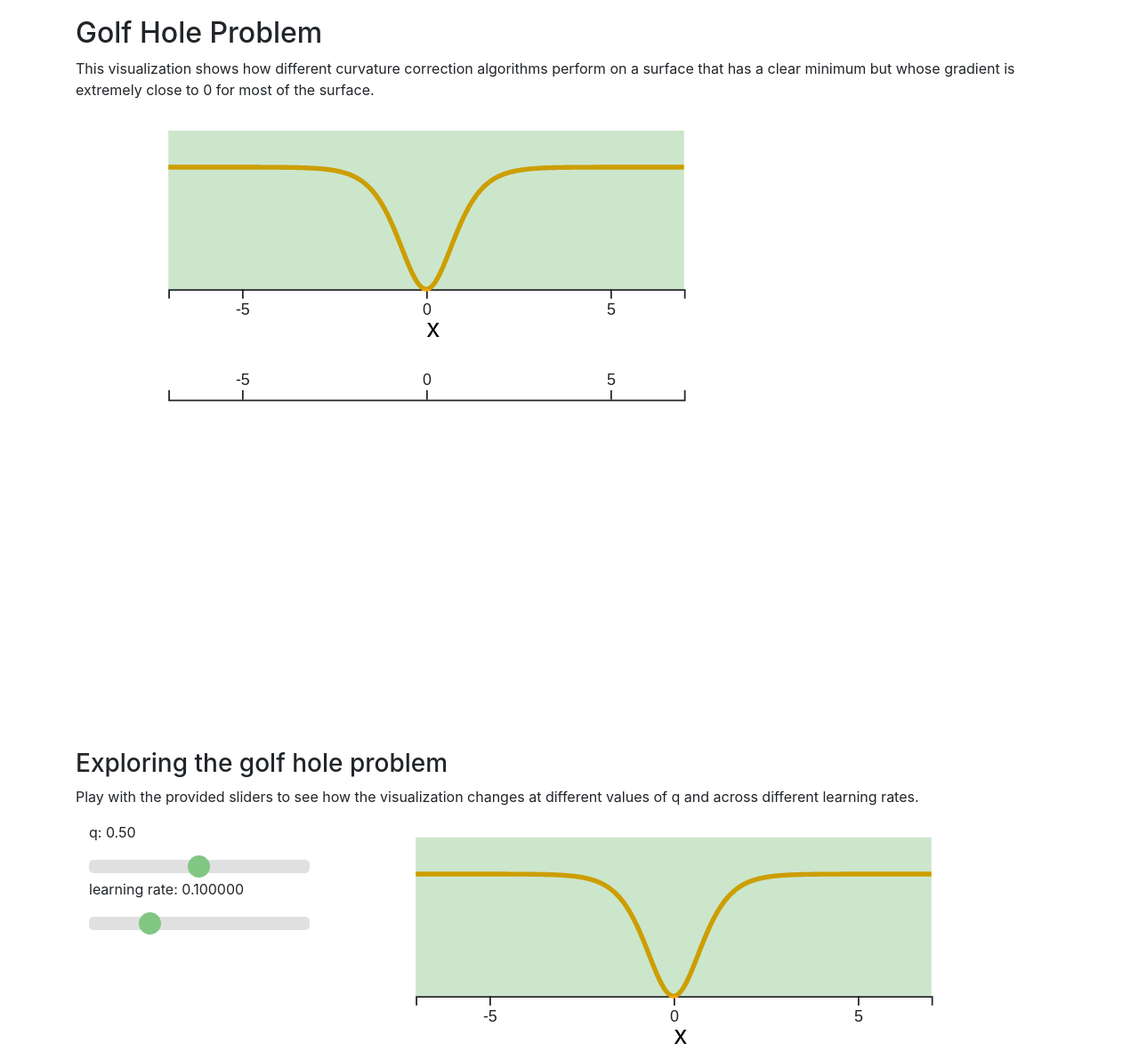
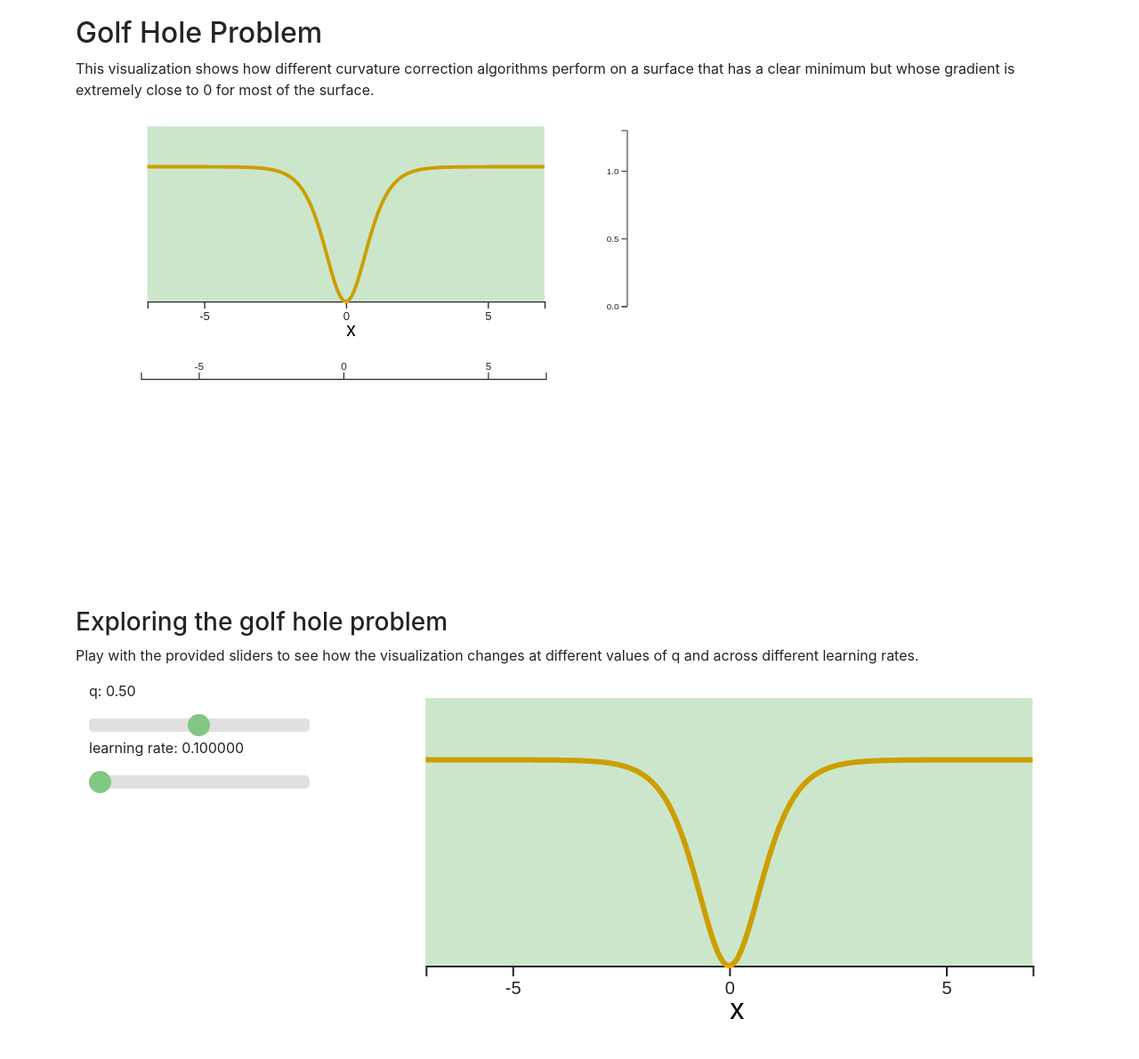
Before and after one commit to bhoov/ngd-vis, a website built with webpack: page src/index.html in a window 1280 px wide. Shown: the part 900-2091 px from the top of the page at 89% size. After the commit the page ends 2066 px from the top, so only its background shows below. Built offline with nearby package versions, Linux system fonts and the light colour scheme.

Commit message:
Create initial loss plot

```diff
--- a/src/css/GolfHole.scss
+++ b/src/css/GolfHole.scss
@@ -30,13 +30,28 @@
   }
 }
 
-.golf-losses {
+.line-plot {
   .line {
     stroke-width: 2px;
     fill: none;
   }
 }
 
+.golf-xdist {
+  .line {
+    stroke-width: 2px;
+    fill: none;
+  }
+}
+
+#vis3 {
+  .golf-hole-chart {
+    .golf-ball {
+      fill: white;
+    }
+  }
+}
+
 .dead-ball {
   outline: red 1px solid;
 }
--- a/src/index.html
+++ b/src/index.html
@@ -57,13 +57,13 @@
 
             <div id="vis2" class="container">
                 <div class="row">
-                    <div class="col-md-9">
+                    <div class="col-md-6">
                         <div id="chart" class="img-fluid"></div>
                     </div>
                     <div class="col-md-3" id="chart-losses"></div>
                 </div>
                 <div class="row">
-                    <div class="col-md-9" id="chart-xdist"></div>
+                    <div class="col-md-6" id="chart-xdist"></div>
                 </div>
             </div>
 
--- a/src/ts/main.ts
+++ b/src/ts/main.ts
@@ -2,7 +2,7 @@ import * as d3 from 'd3'
 import { ContourPlot } from './vis/ContourPlot'
 import { D3Sel } from './util/xd3'
 import { GolfHole1D, func, dFunc, ddFunc } from './vis/GolfHole1D'
-import { GolfLosses } from './vis/GolfLosses'
+import { GolfXDist, GolfLosses } from './vis/GolfLosses'
 import { BallHistory, GolfBall } from './vis/GolfBall'
 import { Subject } from 'rxjs'
 import * as R from 'ramda'
@@ -35,29 +35,29 @@ function plotQuiverGraph() {
 	}
 
 	const scales = {
-		q: d3.scaleLinear().domain([0, 10]).range([0, 1]),
-		eta: d3.scaleLinear().domain([1, 1000]).range([Math.pow(10, -5), 0.6])
+		q: d3.scaleLinear().range([0, 10]).domain([0, 1]),
+		eta: d3.scaleLinear().range([1, 1000]).domain([Math.pow(10, -5), 0.6])
 	}
 
 	// Initialize graph parameters to match the defaults
 	vizs.graph.q(defaults.q)
 	vizs.graph.eta(defaults.eta)
-	sels.qSlider.property('value', scales.q.invert(defaults.q))
-	sels.etaSlider.property('value', scales.eta.invert(defaults.eta))
+	sels.qSlider.property('value', scales.q(defaults.q))
+	sels.etaSlider.property('value', scales.eta(defaults.eta))
 
 	sels.qId.text(toQ(defaults.q))
 	sels.etaId.text(toEta(defaults.eta))
 
 	sels.qSlider.on('input', function () {
 		const me = d3.select(this)
-		const v = scales.q(+me.property('value'));
+		const v = scales.q.invert(+me.property('value'));
 		vizs.graph.q(v);
 		sels.qId.text(`${toQ(v)}`)
 	})
 
 	sels.etaSlider.on('input', function () {
 		const me = d3.select(this)
-		const v = scales.eta(me.property('value'));
+		const v = scales.eta.invert(me.property('value'));
 		vizs.graph.eta(v)
 		sels.etaId.text(`${toEta(v)}`)
 	})
@@ -75,28 +75,28 @@ function plotGolfHole() {
 	const sels = {
 		chart: vis2.select('#chart'),
 		chartXDist: vis2.select('#chart-xdist'),
-		qId: vis2.select('#q-val'),
-		etaId: vis2.select('#eta-val'),
-		qSlider: vis2.select('#q-slider'),
-		etaSlider: vis2.select('#eta-slider'),
+		chartLosses: vis2.select('#chart-losses'),
 	}
 
 	const eventHandler = new SimpleEventHandler(<Element>vis2.node())
 
 	const vizs = {
 		graph: new GolfHole1D(sels.chart, eventHandler),
-		lossChart: new GolfLosses(sels.chartXDist, eventHandler)
+		chartXDist: new GolfXDist(sels.chartXDist, eventHandler),
+		chartLosses: new GolfLosses(sels.chartLosses, eventHandler)
 	}
 
 	eventHandler.bind('loss-click', (e) => {
-		vizs.lossChart.clearPaths()
+		vizs.chartXDist.clearPaths()
+		vizs.chartLosses.clearPaths()
 	})
 
 	// Attach golfball info to loss tracker
 	const streams = vizs.graph.data().map(b => b.stream)
 	const plotter = {
 		next: d => {
-			vizs.lossChart.plotPath(d)
+			vizs.chartXDist.plotPath(d)
+			vizs.chartLosses.plotPath(d)
 		}
 	}
 
@@ -108,6 +108,7 @@ function plotGolfHoleSlider() {
 
 	const sels = {
 		chart: vis3.select('#chart'),
+		losses: vis3.select('#chart-losses'),
 		qId: vis3.select('#q-val'),
 		etaId: vis3.select('#eta-val'),
 		qSlider: vis3.select('#q-slider'),
@@ -131,19 +132,19 @@ function plotGolfHoleSlider() {
 
 	const etaRange = [-5, 2].map(x => Math.pow(10, x))
 	const scales = {
-		q: d3.scaleLinear().domain([0, 10]).range([0, 1]),
-		eta: d3.scalePow().domain([1, 1000]).range(etaRange).exponent(5)
+		q: d3.scaleLinear().range([0, 10]).domain([0, 1]),
+		eta: d3.scalePow().range([1, 1000]).domain(etaRange).exponent(5)
 	}
 
 	// Initialize graph parameters to match the defaults
-	sels.qSlider.property('value', scales.q.invert(defaults.q))
-	sels.etaSlider.property('value', scales.eta.invert(defaults.eta))
+	sels.qSlider.property('value', scales.q(defaults.q))
+	sels.etaSlider.property('value', scales.eta(defaults.eta))
 	sels.qId.text(toQ(defaults.q))
 	sels.etaId.text(toEta(defaults.eta))
 
 	sels.qSlider.on('input', function () {
 		const me = d3.select(this)
-		const v = scales.q(me.property('value'));
+		const v = scales.q.invert(me.property('value'));
 		vizs.graph.dataHead.q(v)
 		console.log(v);
 		sels.qId.text(`${toQ(v)}`)
@@ -151,7 +152,7 @@ function plotGolfHoleSlider() {
 
 	sels.etaSlider.on('input', function () {
 		const me = d3.select(this)
-		const v = scales.eta(me.property('value'));
+		const v = scales.eta.invert(me.property('value'));
 		vizs.graph.dataHead.eta(v)
 		sels.etaId.text(`${toEta(v)}`)
 	})
--- a/src/ts/vis/GolfHole1D.ts
+++ b/src/ts/vis/GolfHole1D.ts
@@ -46,9 +46,9 @@ export class GolfHole1D extends SVGVisComponent<T> {
     _data: T
 
     options: GraphOptions = {
-        maxWidth: 450,
-        maxHeight: 150,
-        margin: { top: 10, right: 75, bottom: 40, left: 50 },
+        maxWidth: 400,
+        maxHeight: 200,
+        margin: { top: 10, right: 10, bottom: 40, left: 50 },
         pad: 30,
         xrange: [-7, 7],
         yrange: [0, 1.3],
--- a/src/ts/vis/GolfLosses.ts
+++ b/src/ts/vis/GolfLosses.ts
@@ -41,15 +41,15 @@ type LineTracker = {
 
 type T = LineTracker
 
-export class GolfLosses extends SVGVisComponent<T> {
-    cssname = "golf-losses"
+export class GolfXDist extends SVGVisComponent<T> {
+    cssname = "line-plot"
 
     _data: T
 
     options: GraphOptions = {
         maxWidth: 450,
         maxHeight: 250,
-        margin: { top: 0, right: 75, bottom: 30, left: 50 },
+        margin: { top: 0, right: 10, bottom: 30, left: 50 },
         pad: 30,
         xrange: [-7, 7],
         yrange: [0, 1000],
@@ -86,7 +86,7 @@ export class GolfLosses extends SVGVisComponent<T> {
      *
      * @param x A linspace of x values over which to plot a curve
      */
-    private addDataKey_(classname: string) {
+    protected addDataKey_(classname: string) {
         const self = this
         if (!R.has(classname, this.data())) {
             console.log(`Adding key: ${classname}`);
@@ -134,49 +134,27 @@ export class GolfLosses extends SVGVisComponent<T> {
         scales.x = d3.scaleLinear().domain(op.xrange).range([0, op.width])
         scales.y = d3.scaleLinear().domain(op.yrange).range([op.pad, op.height])
 
-        scales.path =  d3.line<number>()
-            .x((d: number, i: number) => scales.x(d))
-            .y((d: number, i: number) => scales.y(i))
-            .curve(d3.curveLinear)
+        this.createPath()
+        this.createAxes()
+    }
+
+    protected createAxes() {
+        const sels = this.sels
+        const scales = this.scales
+        const op = this.options
 
         // Create axes
         sels.xaxis = this.base.append("g")
             .attr("class", "axis axis--x")
             .attr("transform", SVG.translate(0, op.pad))
             .call(d3.axisTop(scales.x).ticks(3, "s"));
+    }
 
-        // sels.xlabel = this.base.append("text")
-        //     .text("x")
-        //     .attr("class", "titles")
-        //     .attr("transform", SVG.translate(op.width / 2, 0))
-
-
-        // Run example
-        // const linspace = (start, end, n) => {
-        //     const delta = (end - start) / (n - 1)
-        //     return d3.range(start, end + delta, delta).slice(0, n)
-        // }
-
-        // const f = x => 0.5 * Math.sin(x / 50) * op.xrange[1]
-
-        // const xs = linspace(op.yrange[0], op.yrange[1], 1000).map(f)
-
-        // const ticker = interval(20).pipe(
-        //     map(i => xs[i]),
-        //     map(x => {
-        //         return {
-        //             x: x,
-        //             classname: 'tracked-line'
-        //         }
-        //     }),
-        //     take(1000)
-        // )
-
-        // ticker.subscribe({
-        //     next: (x: BallHistory) => {
-        //         this.plotPath(x)
-        //     }
-        // })
+    protected createPath() {
+        this.scales.path =  d3.line<number>()
+            .x((d: number, i: number) => this.scales.x(d))
+            .y((d: number, i: number) => this.scales.y(i))
+            .curve(d3.curveLinear)
     }
 
     data(): T
@@ -191,3 +169,128 @@ export class GolfLosses extends SVGVisComponent<T> {
 function toVec([x, y]: [number, number]): Vector2D {
     return { x: x, y: y }
 }
+
+export class GolfLosses extends SVGVisComponent<T> {
+    cssname = "line-plot"
+
+    _data: T
+
+    options: GraphOptions = {
+        maxWidth: 250,
+        maxHeight: 250,
+        margin: { top: 10, right: 75, bottom: 40, left: 50 },
+        pad: 0,
+        xrange: [0, 1000],
+        yrange: [1.3, 0],
+    }
+
+    scales: GraphScales = {}
+
+    sels: GraphSels = {}
+
+    constructor(d3parent: D3Sel, eventHandler?: SimpleEventHandler, options = {}) {
+        super(d3parent, eventHandler, options)
+        super.initSVG(this.options)
+        this.base.classed(this.cssname, true)
+        this.data(<LineTracker>{})
+        this.init()
+    }
+
+    /**
+     * Put a vector into the coordinate system used by the visualization
+     *
+     * @param v Vector
+     */
+    intoVis(v: Vector2D) {
+        return { x: this.scales.x(v.x), y: this.scales.y(v.y) }
+    }
+
+    // Take a vector in the coordinate system and return it to the math coordinates
+    intoMath(v: Vector2D) {
+        return { x: this.scales.x.invert(v.x), y: this.scales.y.invert(v.y) }
+    }
+
+    /**
+     * Plot the values of all x according to the function
+     *
+     * @param x A linspace of x values over which to plot a curve
+     */
+    protected addDataKey_(classname: string) {
+        const self = this
+        if (!R.has(classname, this.data())) {
+            console.log(`Adding key: ${classname}`);
+            this.data()[classname] = {
+                sel: self.initBaseLine(classname),
+                vals: []
+            }
+        }
+    }
+
+    clearPaths() {
+        this.data(R.map(d => R.assoc('vals', [], d), this.data()))
+    }
+
+    plotPath(d: BallHistory) {
+        const self = this;
+        this.addDataKey_(d.classname);
+
+        const currVals = this.data()[d.classname];
+        currVals.vals.push(d.loss);
+
+        const lim = R.takeLast(this.options.xrange[1]);
+
+        currVals.sel.data([currVals])
+            .join("path")
+            .classed(d.classname, true)
+            .attr("d", d => {
+                return self.scales.path(lim(d.vals))
+            })
+    }
+
+    private initBaseLine(classname: string) {
+        return this.base.append("path")
+            .classed(classname, true)
+            .classed('line', true)
+    }
+
+    init() {
+        const self = this;
+        const op = this.options;
+        const scales = this.scales;
+        const sels = this.sels;
+
+        // Initialize Scales
+        scales.x = d3.scaleLinear().domain(op.xrange).range([0, op.width])
+        scales.y = d3.scaleLinear().domain(op.yrange).range([op.pad, op.height])
+
+        this.createPath()
+        this.createAxes()
+    }
+
+    protected createAxes() {
+        const sels = this.sels
+        const scales = this.scales
+        const op = this.options
+
+        // Create axes
+        sels.yaxis = this.base.append("g")
+            .attr("class", "axis axis--y")
+            .attr("transform", SVG.translate(0, 0))
+            .call(d3.axisLeft(scales.y).ticks(3, "s"));
+    }
+
+    protected createPath() {
+        this.scales.path =  d3.line<number>()
+            .x((d: number, i: number) => this.scales.x(i))
+            .y((d: number, i: number) => this.scales.y(d))
+            .curve(d3.curveLinear)
+    }
+
+    data(): T
+    data(val: T): this
+    data(val?) {
+        if (val == null) return this._data
+        this._data = val;
+        return this
+    }
+}
```
